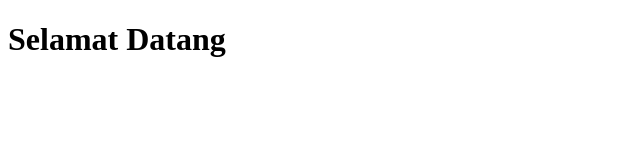
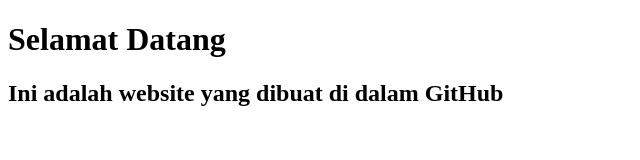
Before and after one commit to magdalenaflo/magdalenaflo.github.io, a plain HTML site: page index.html in a window 1280 px wide. Shown: the whole page, without its empty margins (0-640 px from the left). Drawn offline with Linux system fonts and the light colour scheme.

Commit message:
Update index.html

```diff
--- a/index.html
+++ b/index.html
@@ -7,5 +7,6 @@
 </head>
 <body>
     <h1>Selamat Datang</h1>
+    <h2>Ini adalah website yang dibuat di dalam GitHub</h2>
 </body>
 </html>
```
